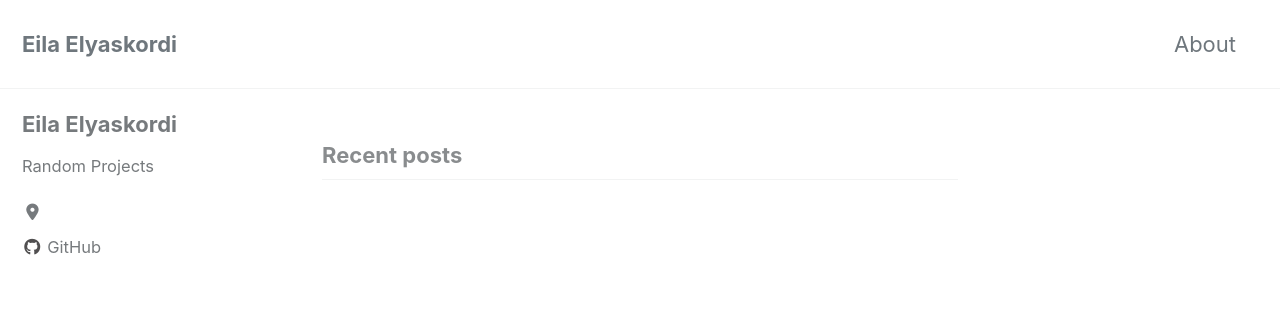
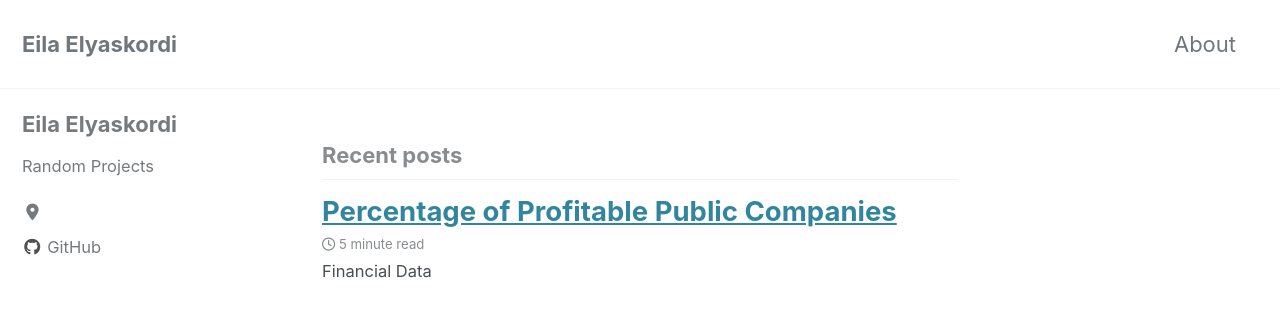
Before and after one commit to eila-elyas/eila-elyas.github.io, a Jekyll site: the page built from index.html, in a window 1280 px wide and 900 px high. Shown: the top 317 px of the window. Built offline with Jekyll 4.4.1, drawn with Linux system fonts in a browser that asks for light colours; cached includes are drawn as plain includes; nearby versions of some CDN libraries; the list of posts is cut into pages by our own code.

Commit message:
first post

```diff
--- a/_posts/Untitled3.md
+++ b/_posts/2019-08-03-percentage of profitable public companies.md
@@ -1,4 +1,9 @@
-
+---
+title: "Percentage of Profitable Public Companies"
+date: 2019-08-03"
+tags: [API, financial data, pandas]
+excerpt: "Financial Data"
+---
 # Percentage of Profitable Public Companies
 
 financialmodelingprep.com has an API that allows users to query the financial data of a little over 5000 publicly traded companies. I wrote a script to pull the net income for 2018 of all the companies they provide data for. The data 1781 out of 5060 companies I pulled data for had negative net income.
```
